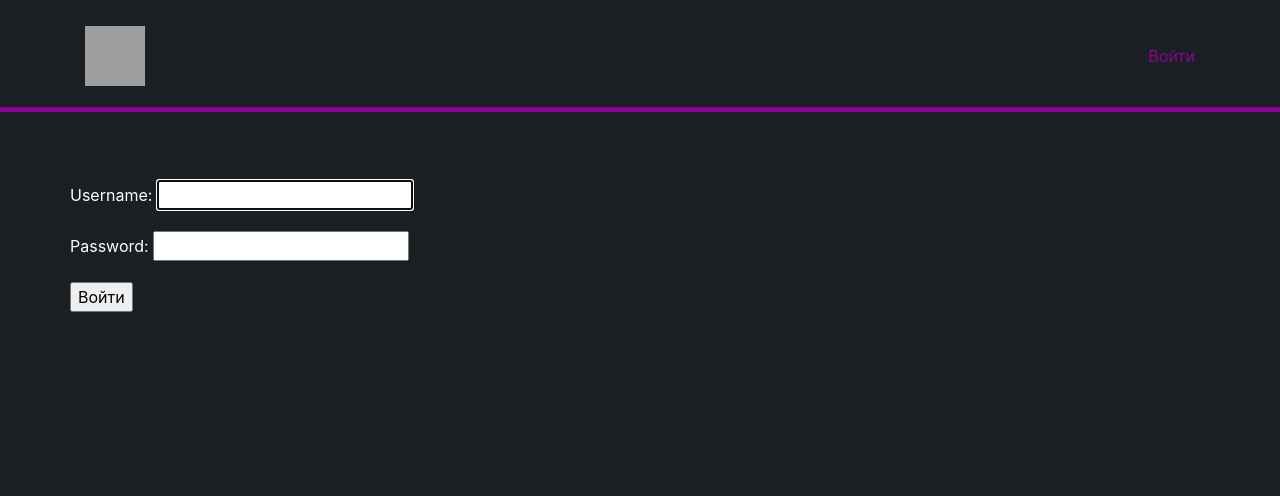
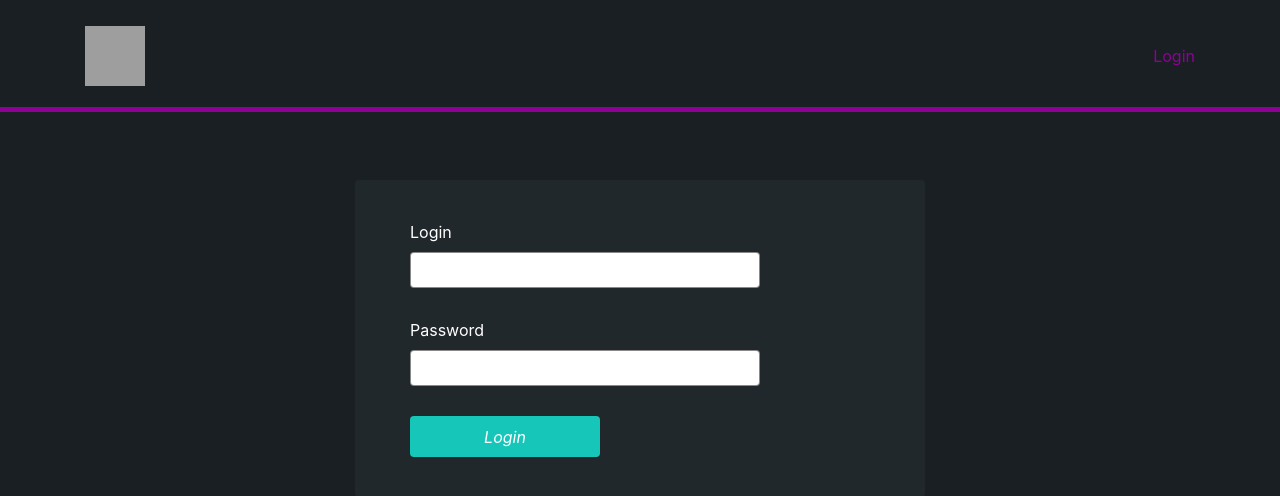
Before and after one commit to OsnovaDT/Blog, a Django app: page /accounts/login/ in a window 1280 px wide. Shown: the top 496 px of the page. Run offline with Django 3.2, Linux system fonts and the light colour scheme; some libraries are stand-ins or nearby versions; grey boxes are pictures that could not be loaded.

Commit message:
Change display for login form

```diff
--- a/accounts/urls.py
+++ b/accounts/urls.py
@@ -1,7 +1,7 @@
 """Routes of accounts app"""
 
 from django.urls import path
-from django.contrib.auth.views import LoginView
+from django.contrib.auth.views import LoginView, LogoutView
 
 from accounts.views import SignUp
 
@@ -15,4 +15,5 @@ urlpatterns = [
         LoginView.as_view(template_name='accounts/login.html'),
         name='login'
     ),
+    path('logout/', LogoutView.as_view(), name='logout'),
 ]
--- a/static/styles/styles.css
+++ b/static/styles/styles.css
@@ -78,11 +78,12 @@ p {
   color: #FFF;
 }
 
-.post {
+.item {
   margin-bottom: 40px;
   padding: 40px !important;
   border-radius: 4px;
 }
+
 .post_top_info {
   margin-bottom: 10px;
 }
@@ -111,4 +112,26 @@ p {
   background-color: #8f0097;
 }
 
+input {
+  border-radius: 4px;
+  border: 1px solid rgba(20, 20, 20, 0.5);
+  font-style: italic;
+  padding: 5px 15px;
+  line-height: 27px;
+  width: 100%;
+  outline: none;
+}
+
+.submit_button {
+  background-color: #15C6B9;
+  color: #FFF;
+  width: 190px;
+  height: 41px;
+  border-radius: 4px;
+  border: 0px;
+}
+.submit_button:hover {
+  background-color: #8f0097;
+}
+
 /*# sourceMappingURL=styles.css.map */
--- a/static/styles/styles.scss
+++ b/static/styles/styles.scss
@@ -89,12 +89,15 @@ p{
     color: #FFF;
 }
 
-// Post
-.post{
+.item{
     margin-bottom: 40px;
     padding: 40px !important;
     border-radius: 4px;
+}
 
+// Post
+
+.post{
     &_top_info{
         margin-bottom: 10px;
     }
@@ -129,3 +132,28 @@ p{
 *::selection{
     background-color: #8f0097;
 }
+
+// Form
+
+input{
+    border-radius: 4px;
+    border: 1px solid rgba(20, 20, 20, 0.5);
+    font-style: italic;
+    padding: 5px 15px;
+    line-height: 27px;
+    width: 100%;
+    outline: none;
+}
+
+.submit_button{
+    background-color: #15C6B9;
+    color: #FFF;
+    width: 190px;
+    height: 41px;
+    border-radius: 4px;
+    border: 0px;
+
+    &:hover{
+        background-color: #8f0097;
+    }
+}
--- a/templates/accounts/login.html
+++ b/templates/accounts/login.html
@@ -1,13 +1,65 @@
 {% extends 'layouts/base.html' %}
+{% load static %}
 
 {% block title %}Вход{% endblock title %}
 
 {% block content %}
-    <form method="post">
+<div class="col-md-6 offset-md-3 dark_div item">
+    <form method="post" novalidate>
         {% csrf_token %}
 
-        {{ form.as_p }}
+        <div class="col-md-12">
+            <div style=" width: 350px; max-width: 350px;">
+                {# Title #}
+                <span class="simple_text dark_text">
+                    Login
+                </span>
+                <div class="form_input" style="margin-top: 8px;">
+                    {{ form.username }}
+                </div>
+                {% if form.username.errors %}
+                    {% for error in form.username.errors %}
+                        <div class="" style="color: #ee3030; font-size: 14px; margin-top: 10px;">
+                            <img src="{% static 'images/error.svg' %}" width="12px" height="12px">
+                            <em>{{ error }}</em>
+                        </div>
+                    {% endfor %}
+                {% endif %}
+            </div>
+        </div>
 
-        <input type="submit" value="Войти">
+        <div class="col-md-12" style="margin-top: 30px;">
+            <div style=" width: 350px; max-width: 350px;">
+                {# Title #}
+                <span class="simple_text dark_text">
+                    Password
+                </span>
+                <div class="form_input" style="margin-top: 8px;">
+                    {{ form.password }}
+                </div>
+                {% if form.password.errors %}
+                    {% for error in form.password.errors %}
+                        <div class="" style="color: #ee3030; font-size: 14px; margin-top: 10px;">
+                            <img src="{% static 'images/error.svg' %}" width="12px" height="12px">
+                            <em>{{ error }}</em>
+                        </div>
+                    {% endfor %}
+                {% endif %}
+            </div>
+        </div>
+
+        {% if form.non_field_errors %}
+            {% for error in form.non_field_errors %}
+                <div class="col-md-12" style="margin-top: 20px; color: #ee3030; font-size: 14px;">
+                    <img src="{% static 'images/error.svg' %}" width="12px" height="12px">
+                    <em>{{ error }}</em>
+                </div>
+            {% endfor %}
+        {% endif %}
+
+        <div class="col-md-12" style="margin-top: 30px;">
+            <input class="submit_button" type="submit" value="Login">
+        </div>
     </form>
+</div>
 {% endblock content %}
--- a/templates/layouts/header.html
+++ b/templates/layouts/header.html
@@ -22,11 +22,11 @@
 
                             <div id="user_dropdown_menu" class="dark_div">
                                 <div>
-                                    <p><a href="#">Мой профиль</a></p>
+                                    <p><a href="#">My profile</a></p>
 
-                                    <p><a href="#">Сменить пароль</a></p>
+                                    <p><a href="#">Change password</a></p>
 
-                                    <p><a href="#">Выход</a></p>
+                                    <p><a href="{% url 'accounts:logout' %}">Logout</a></p>
                                 </div>
                             </div>
                         </div>
@@ -45,7 +45,7 @@
                 </div>
             {% else %}
                 <div class="col-md-2 offset-md-8" style="text-align: right;">
-                    <a href="{% url 'accounts:login' %}">Войти</a>
+                    <a href="{% url 'accounts:login' %}">Login</a>
                 </div>
             {% endif %}
         </div>
--- a/templates/post/all_posts.html
+++ b/templates/post/all_posts.html
@@ -6,7 +6,7 @@
 {% block content %}
     {% for post in posts %}
         {% ifequal post.status 'publish'  %}
-            <div class="col-md-8 offset-md-2 dark_div post">
+            <div class="col-md-8 offset-md-2 dark_div item">
                 {# Author and post's date #}
                 <div class="post_top_info">
                     <span><a href="#">{{ post.author }}</a></span>
```
Also changed, not shown: static/images/error.svg (added), 1 other file.
